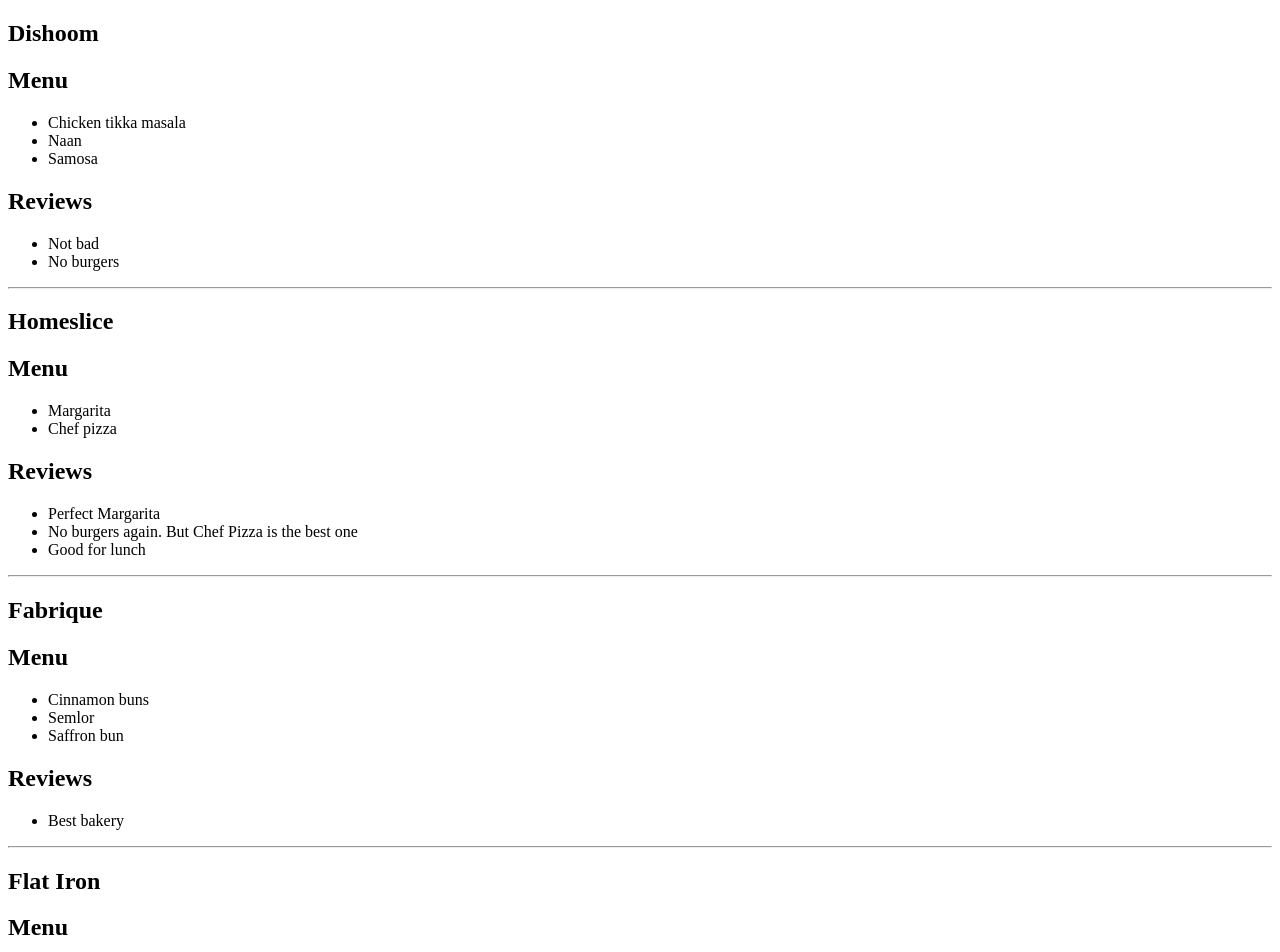
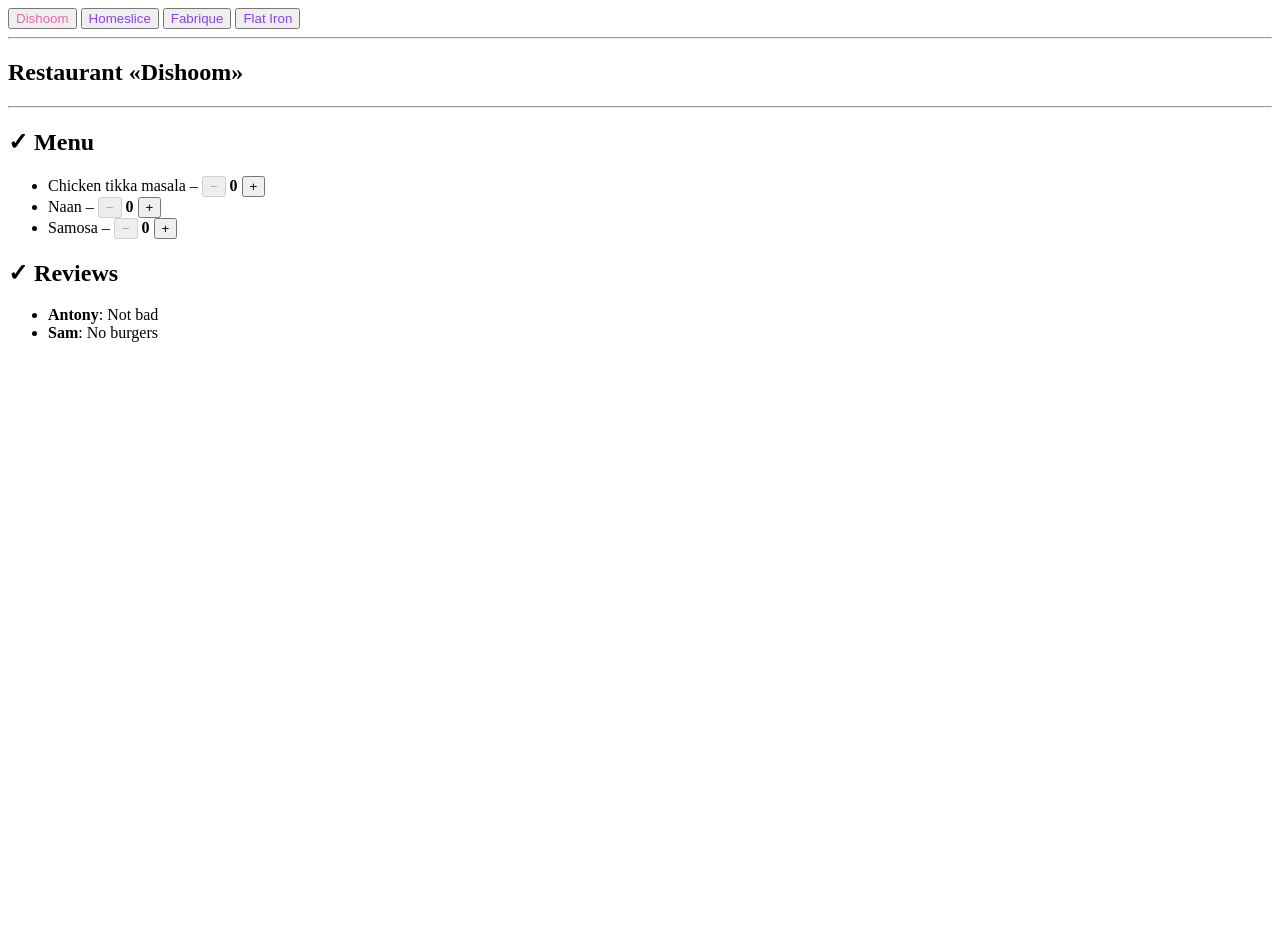
Before and after one commit to itsanti/react-20230914, a React (Vite) app: page / in a window 1280 px wide. Shown: the top 952 px of the page. After the commit the page ends 800 px from the top, so only its background shows below. Built offline with nearby package versions, Linux system fonts and the light colour scheme.

Commit message:
Move to react components

```diff
--- /dev/null
+++ b/src/components/Button/component.jsx
@@ -0,0 +1,12 @@
+import React from 'react';
+
+export const Button = ({
+    text,
+    value,
+    min=Number.MIN_SAFE_INTEGER,
+    max=Number.MAX_SAFE_INTEGER,
+    onClick,
+    ...props
+}) => {
+    return <button onClick={onClick} disabled={value === min || value === max} {...props}>{text}</button>;
+}
--- /dev/null
+++ b/src/components/Menu/component.jsx
@@ -0,0 +1,20 @@
+import React from 'react';
+import { MenuItem } from "../MenuItem/component";
+
+export const Menu = ({menu}) => {
+    const minAmount = 0;
+    const maxAmount = 5;
+
+    return (
+        <div className='menu'>
+            <h2 className='menu-header'>✓ Menu</h2>
+            <ul className='menu-list'>
+            {
+                menu.map((menuItem) => (
+                    <MenuItem key={menuItem.id} name={menuItem.name} range={{'min': minAmount, 'max': maxAmount}} />
+                ))
+            }
+            </ul>
+        </div>
+    );
+};
--- /dev/null
+++ b/src/components/MenuItem/component.jsx
@@ -0,0 +1,19 @@
+import React from 'react';
+import { useState } from 'react';
+import { Button } from '../Button/component';
+
+export const MenuItem = ({name, range}) => {
+    const [amount, setAmount] = useState(0);
+
+    return (
+        <li className='menu-item'>
+        {name} – <Button
+                    text='−' min={range.min} value={amount}
+                    onClick={() => setAmount(amount - 1)} />
+                 {'\u00A0'}<strong>{amount}</strong>{'\u00A0'}
+                 <Button
+                    text='+' max={range.max} value={amount}
+                    onClick={() => setAmount(amount + 1)} />
+        </li>
+    );
+};
--- /dev/null
+++ b/src/components/Restaurant/component.jsx
@@ -0,0 +1,15 @@
+import React from 'react';
+import { Menu } from "../Menu/component.jsx";
+import { Reviews } from "../Reviews/component.jsx";
+
+export const Restaurant = ({restaurant}) => {
+    return (
+        <section className='restaurant'>
+            <hr />
+            <h1 className='restaurant-name'>Restaurant «{restaurant.name}»</h1>
+            <hr />
+            <Menu menu={restaurant.menu}/>
+            <Reviews reviews={restaurant.reviews}/>
+        </section>
+    );
+};
--- /dev/null
+++ b/src/components/Reviews/component.jsx
@@ -0,0 +1,16 @@
+import React from 'react';
+
+export const Reviews = ({reviews}) => {
+    return (
+        <div className='reviews'>
+            <h2 className='reviews-header'>✓ Reviews</h2>
+            <ul className='reviews-list'>
+            {
+                reviews.map((review) => (
+                    <li className='reviews-item' key={review.id}><strong>{review.user}</strong>: {review.text}</li>
+                ))
+            }
+            </ul>
+        </div>
+    );
+};
--- /dev/null
+++ b/src/components/Tabs/component.jsx
@@ -0,0 +1,30 @@
+import React from 'react';
+import { useState } from 'react';
+import { Button } from '../../components/Button/component';
+import { Restaurant } from '../../components/Restaurant/component';
+
+
+export const Tabs = ({data}) => {
+    const [activeRestaurantId, setActive] = useState(data[0].id);
+
+    return (
+        <>
+            <nav>
+            {
+                data.map(({id, name}) => <React.Fragment key={id}>
+                    <Button text={name}
+                    style={{'color': id === activeRestaurantId ? '#EA67A6' : '#8B42E5'}}
+                    onClick={() => {setActive(id)}}/>{'\u00A0'}
+                </React.Fragment>)
+            }
+            </nav>
+            <div>
+            {
+                data.filter(({id}) => id === activeRestaurantId).map((item) => (
+                    <Restaurant key={item.id} restaurant={item}/>
+                ))
+            }
+            </div>
+        </>
+    );
+}
--- a/src/main.jsx
+++ b/src/main.jsx
@@ -1,82 +1,6 @@
 import React from 'react'
 import ReactDOM from 'react-dom/client'
-import { restaurants } from './constants/mock'
+import { MainPage } from './pages/Main/component';
 
 const root = document.getElementById('root');
-ReactDOM.createRoot(root).render(
-  <>
-    <section className='restaurant' id={restaurants[0].id}>
-      <h1 className='restaurant-name'>{restaurants[0].name}</h1>
-      <div className='menu'>
-        <h2 className='menu-header'>Menu</h2>
-        <ul className='menu-list'>
-          <li className='menu-item' id={restaurants[0].menu[0].id}>{restaurants[0].menu[0].name}</li>
-          <li className='menu-item' id={restaurants[0].menu[1].id}>{restaurants[0].menu[1].name}</li>
-          <li className='menu-item' id={restaurants[0].menu[2].id}>{restaurants[0].menu[2].name}</li>
-        </ul>
-      </div>
-      <div className='reviews'>
-        <h2 className='reviews-header'>Reviews</h2>
-        <ul className='reviews-list'>
-          <li className='reviews-item' id={restaurants[0].reviews[0].id}>{restaurants[0].reviews[0].text}</li>
-          <li className='reviews-item' id={restaurants[0].reviews[1].id}>{restaurants[0].reviews[1].text}</li>
-        </ul>
-      </div>
-    </section>
-    <hr />
-    <section className='restaurant' id={restaurants[1].id}>
-      <h1 className='restaurant-name'>{restaurants[1].name}</h1>
-      <div className='menu'>
-        <h2 className='menu-header'>Menu</h2>
-        <ul className='menu-list'>
-          <li className='menu-item' id={restaurants[1].menu[0].id}>{restaurants[1].menu[0].name}</li>
-          <li className='menu-item' id={restaurants[1].menu[1].id}>{restaurants[1].menu[1].name}</li>
-        </ul>
-      </div>
-      <div className='reviews'>
-        <h2 className='reviews-header'>Reviews</h2>
-        <ul className='reviews-list'>
-          <li className='reviews-item' id={restaurants[1].reviews[0].id}>{restaurants[1].reviews[0].text}</li>
-          <li className='reviews-item' id={restaurants[1].reviews[1].id}>{restaurants[1].reviews[1].text}</li>
-          <li className='reviews-item' id={restaurants[1].reviews[2].id}>{restaurants[1].reviews[2].text}</li>
-        </ul>
-      </div>
-    </section>
-    <hr />
-    <section className='restaurant' id={restaurants[2].id}>
-      <h1 className='restaurant-name'>{restaurants[2].name}</h1>
-      <div className='menu'>
-        <h2 className='menu-header'>Menu</h2>
-        <ul className='menu-list'>
-          <li className='menu-item' id={restaurants[2].menu[0].id}>{restaurants[2].menu[0].name}</li>
-          <li className='menu-item' id={restaurants[2].menu[1].id}>{restaurants[2].menu[1].name}</li>
-          <li className='menu-item' id={restaurants[2].menu[2].id}>{restaurants[2].menu[2].name}</li>
-        </ul>
-      </div>
-      <div className='reviews'>
-        <h2 className='reviews-header'>Reviews</h2>
-        <ul className='reviews-list'>
-          <li className='reviews-item' id={restaurants[2].reviews[0].id}>{restaurants[2].reviews[0].text}</li>
-        </ul>
-      </div>
-    </section>
-    <hr />
-    <section className='restaurant' id={restaurants[3].id}>
-      <h1 className='restaurant-name'>{restaurants[3].name}</h1>
-      <div className='menu'>
-        <h2 className='menu-header'>Menu</h2>
-        <ul className='menu-list'>
-          <li className='menu-item' id={restaurants[3].menu[0].id}>{restaurants[3].menu[0].name}</li>
-          <li className='menu-item' id={restaurants[3].menu[1].id}>{restaurants[3].menu[1].name}</li>
-        </ul>
-      </div>
-      <div className='reviews'>
-        <h2 className='reviews-header'>Reviews</h2>
-        <ul className='reviews-list'>
-          <li className='reviews-item' id={restaurants[3].reviews[0].id}>{restaurants[3].reviews[0].text}</li>
-          <li className='reviews-item' id={restaurants[3].reviews[1].id}>{restaurants[3].reviews[1].text}</li>
-        </ul>
-      </div>
-    </section>
-  </>
-)
+ReactDOM.createRoot(root).render(<MainPage />);
--- /dev/null
+++ b/src/pages/Main/component.jsx
@@ -0,0 +1,6 @@
+import { restaurants } from '../../constants/mock'
+import { Tabs } from '../../components/Tabs/component';
+
+export const MainPage = () => {
+    return <Tabs data={restaurants} />;
+}
```
Also changed, not shown: .eslintrc.cjs.
